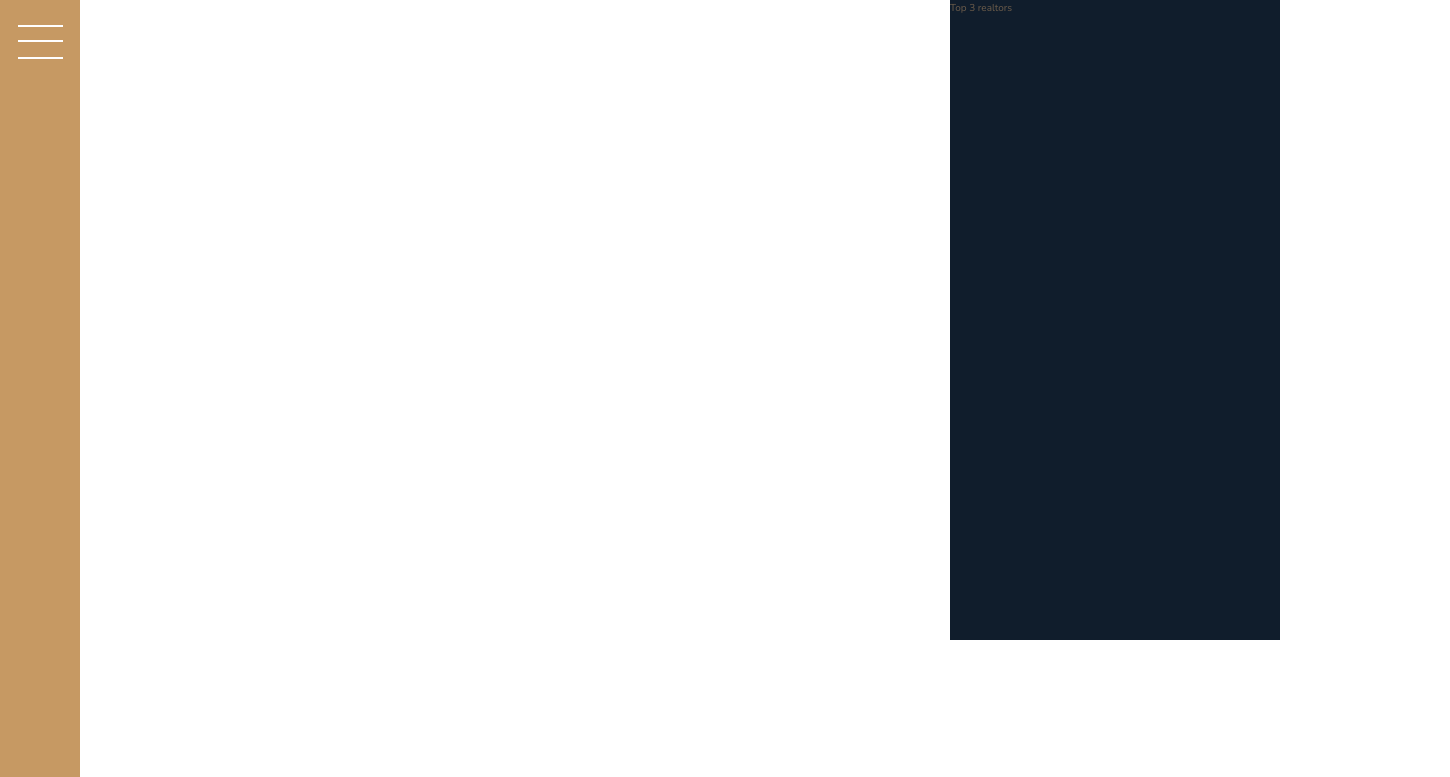
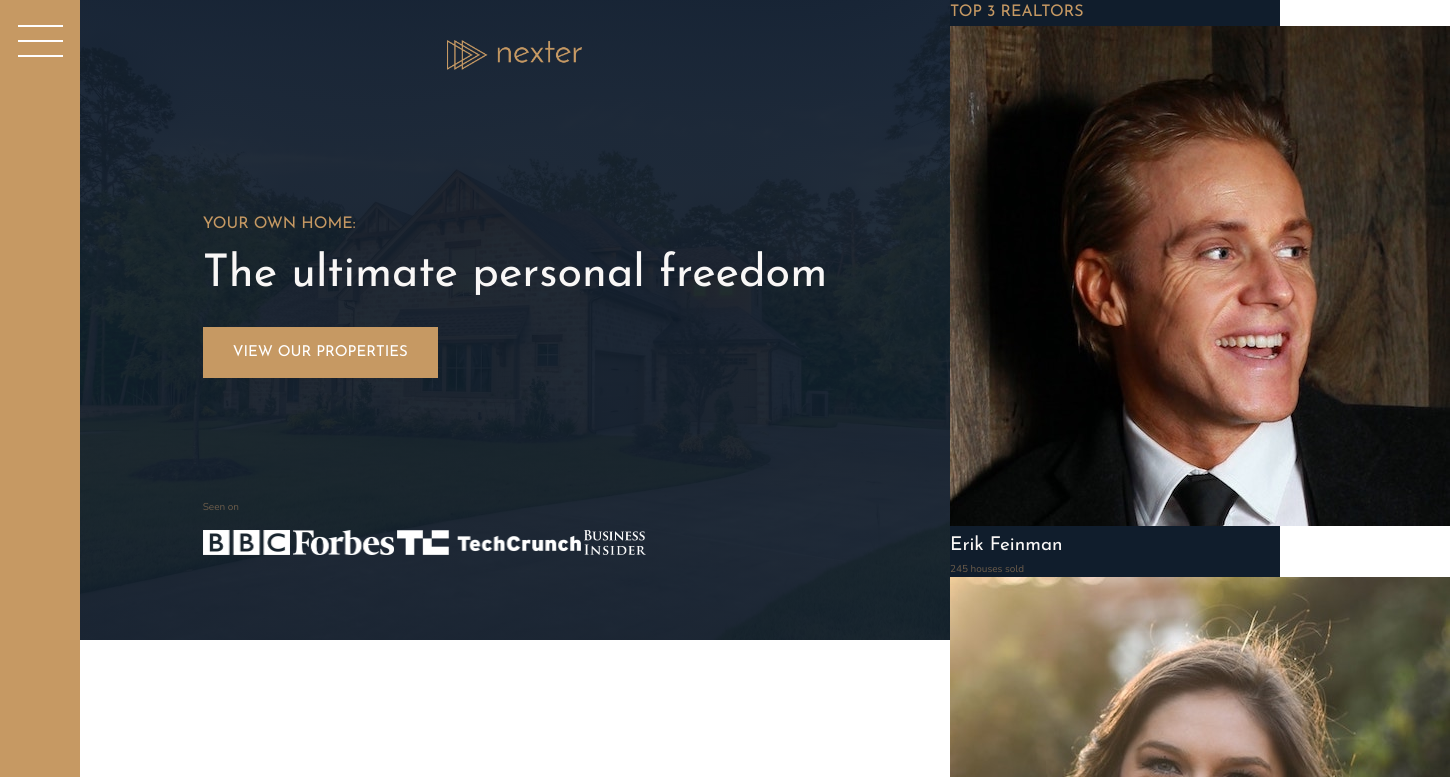
Before and after one commit to rajyotiroshan/udemy-AdvCss-NexterP3, a website: page index.html in a window 1280 px wide. Shown: the top 777 px of the page, 1450 px wide, since content can reach past the window. Drawn offline with nearby package versions, Linux system fonts and the light colour scheme.

Commit message:
header part one except (Except AsSeenOn part)

```diff
--- a/index.html
+++ b/index.html
@@ -20,9 +20,42 @@
       <button class="nav-btn"></button>
     </div>
     <!-- Page Header -->
-    <div class="realtors">
-      Top 3 realtors
-    </div>
+    <header class="header">
+      <img src="img/logo.png" alt="Nexter logo" class="header__logo">
+      <h3 class="heading-3">Your own home:</h3>
+      <h1 class="heading-1">The ultimate personal freedom</h1>
+      <button class="btn header__btn">View our properties</button>
+      <div class="header__seenon-text">Seen on</div>
+      <div class="header__seenon-logos">
+          <img src="img/logo-bbc.png" alt="Seen on logo 1">
+          <img src="img/logo-forbes.png" alt="Seen on logo 2">
+          <img src="img/logo-techcrunch.png" alt="Seen on logo 3">
+          <img src="img/logo-bi.png" alt="Seen on logo 4">
+      </div>
+  </header>
+
+  <div class="realtors">
+      <h3 class="heading-3">Top 3 Realtors</h3>
+      <div class="realtors__list">
+          <img src="img/realtor-1.jpeg" alt="Realtor 1" class="realtors__img">
+          <div class="realtors__details">
+              <h4 class="heading-4 heading-4--light">Erik Feinman</h4>
+              <p class="realtors__sold">245 houses sold</p>
+          </div>
+
+          <img src="img/realtor-2.jpeg" alt="Realtor 2" class="realtors__img">
+          <div class="realtors__details">
+              <h4 class="heading-4 heading-4--light">Kim Brown</h4>
+              <p class="realtors__sold">212 houses sold</p>
+          </div>
+
+          <img src="img/realtor-3.jpeg" alt="Realtor 3" class="realtors__img">
+          <div class="realtors__details">
+              <h4 class="heading-4 heading-4--light">Toby Ramsey</h4>
+              <p class="realtors__sold">198 houses sold</p>
+          </div>
+      </div>
+  </div>
 
     <!-- Features Done-->
     <section class="features">
--- a/sass/_header.scss
+++ b/sass/_header.scss
@@ -1,4 +1,52 @@
 .header {
     background-color: $color-grey-dark-1;
     grid-column: full-start / col-end 6;
+
+    background-image: linear-gradient(rgba($color-secondary, .93), rgba($color-secondary, .93)), url(../img/hero.jpeg);
+    background-size: cover;
+    background-position: center;
+    padding: 8rem;
+    padding-top: 4rem;
+
+    display: grid;
+    grid-template-rows: 1fr min-content 6rem 1fr;
+    grid-template-columns: max-content;//to center the entire grid inside header.
+    grid-row-gap: 1.5rem;
+    justify-content: center;//entire grid inside container(in this case header)
+    &__logo {
+        height: 3rem;
+        justify-self: center;
+    }
+
+    &__btn {
+        align-self: start;
+        justify-self: start;
+    }
+
+    &__seenon-logos {
+
+        img {
+            height: 2.5rem;
+        }
+    }
+
+    &__seenon-text {
+/*         display: grid;
+        grid-template-columns: 1fr max-content 1fr;
+        grid-column-gap: 1.5rem;
+        align-items: center;
+
+        font-size: 1.6rem;
+        color: $color-grey-light-2;
+
+        &::before,
+        &::after {
+            content: "";
+            height: 1px;
+            display: block;
+            background-color: currentColor;
+        } */
+    }
+
+
 }
--- a/sass/_typography.scss
+++ b/sass/_typography.scss
@@ -5,6 +5,10 @@
 
 .heading-1 {
     @extend %heading;
+
+    font-size: 4.5rem;
+    color: $color-grey-light-1;
+    line-height: 1;
 }
 
 .heading-2 {
```
Also changed, not shown: css/style.css.
